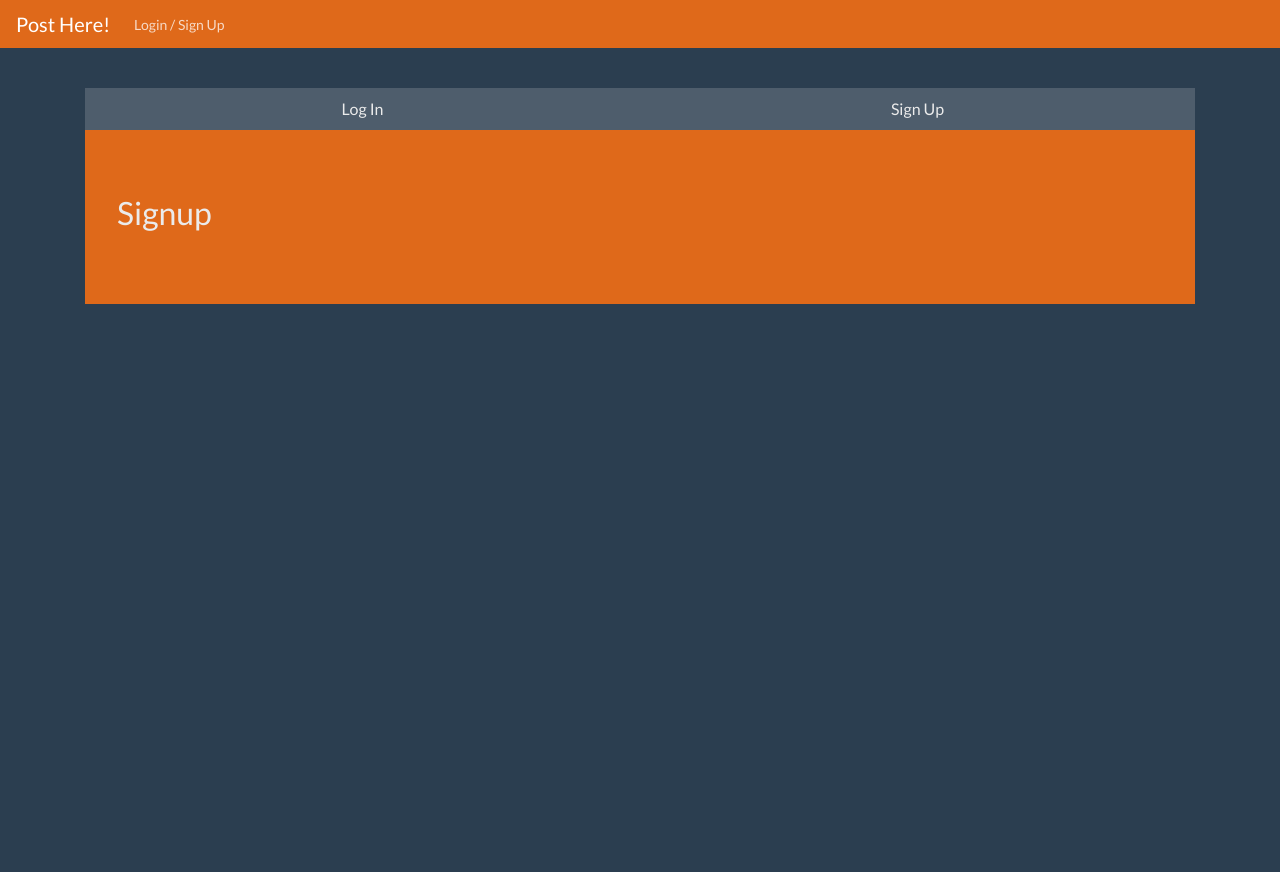
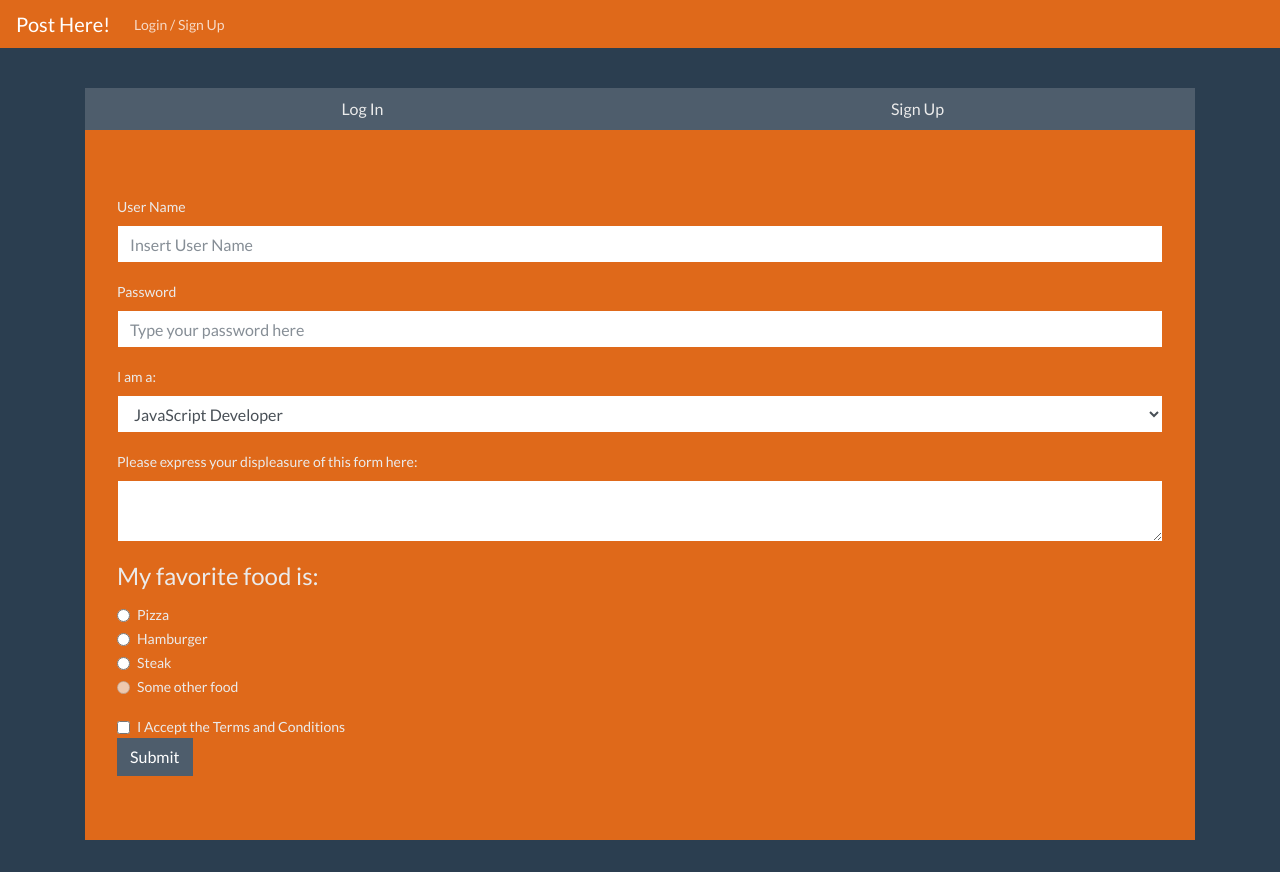
Before and after one commit to Build-Week-Post-Here-1/Front-end, a React (Create React App) app: page /auth in a window 1280 px wide. Both pictures are taken after a click on the link "Sign Up". Before the commit the page ends 800 px from the top, so only its background shows below. Built offline with nearby package versions, Linux system fonts and the light colour scheme.

Commit message:
Added Login and Signup forms

```diff
--- a/src/components/Login.js
+++ b/src/components/Login.js
@@ -1,10 +1,19 @@
 import React from 'react'
+import { Button, Form, FormGroup, Label, Input, FormText } from 'reactstrap';
 
 const Login = props => {
     return (
-        <>
-            <h2>Login</h2>
-        </>
+        <Form>
+        <FormGroup>
+          <Label for="username">User Name</Label>
+          <Input type="name" name="name" id="username" placeholder="Insert User Name" />
+        </FormGroup>
+        <FormGroup>
+          <Label for="password">Password</Label>
+          <Input type="password" name="password" id="redditpw" placeholder="Type your password here" />
+        </FormGroup>
+        <Button>Log In</Button>
+        </Form>
     )
 }
 
--- a/src/components/Signup.js
+++ b/src/components/Signup.js
@@ -1,11 +1,70 @@
 import React from 'react'
+import { Button, Form, FormGroup, Label, Input, FormText } from 'reactstrap';
 
 const Signup = props => {
     return (
-        <>
-            <h2>Signup</h2>
-        </>
-    )
-}
+        <Form>
+        <FormGroup>
+          <Label for="username">User Name</Label>
+          <Input type="name" name="name" id="username" placeholder="Insert User Name" />
+        </FormGroup>
+        <FormGroup>
+          <Label for="password">Password</Label>
+          <Input type="password" name="password" id="redditpw" placeholder="Type your password here" />
+        </FormGroup>
+        <FormGroup>
+          <Label for="Select">I am a:</Label>
+          <Input type="select" name="select" id="exampleSelect">
+            <option>JavaScript Developer</option>
+            <option>Data Scientist</option>
+            <option>UI/UX Designer</option>
+            <option>HTML/CSS connoisseur</option>
+            <option>Full Stack Web Developer</option>
+          </Input>
+        </FormGroup>
+
+        <FormGroup>
+          <Label for="opinionText">Please express your displeasure of this form here:</Label>
+          <Input type="textarea" name="text" id="opinionText" />
+        </FormGroup>
+
+        <FormGroup tag="fieldset">
+          <legend>My favorite food is:</legend>
+          <FormGroup check>
+            <Label check>
+              <Input type="radio" name="radio1" />{' '}
+              Pizza
+            </Label>
+          </FormGroup>
+          <FormGroup check>
+            <Label check>
+              <Input type="radio" name="radio1" />{' '}
+              Hamburger
+            </Label>
+          </FormGroup>
+          <FormGroup check>
+            <Label check>
+              <Input type="radio" name="radio1" />{' '}
+              Steak
+            </Label>
+          </FormGroup>
+          <FormGroup check disabled>
+            <Label check>
+              <Input type="radio" name="I THINK NOT" disabled />{' '}
+              Some other food
+            </Label>
+          </FormGroup>
+        </FormGroup>
+        <FormGroup check>
+          <Label check>
+            <Input type="checkbox" />{' '}
+            I Accept the Terms and Conditions
+          </Label>
+        </FormGroup>
+        <Button>Submit</Button>
+      </Form>
+    );
+  }
+
 
 export default Signup
```
